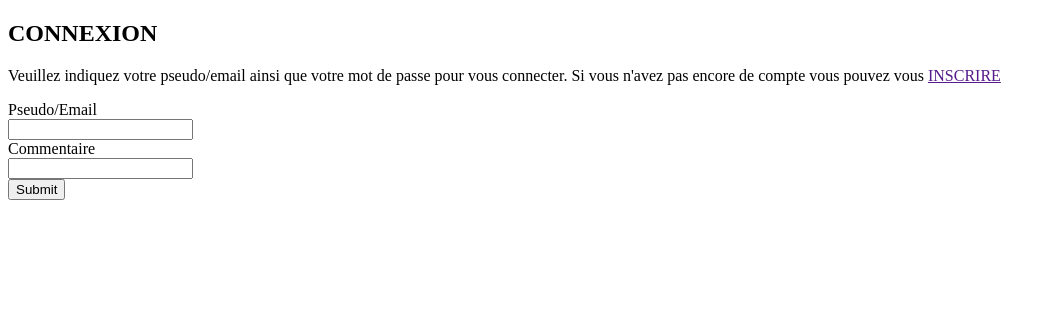
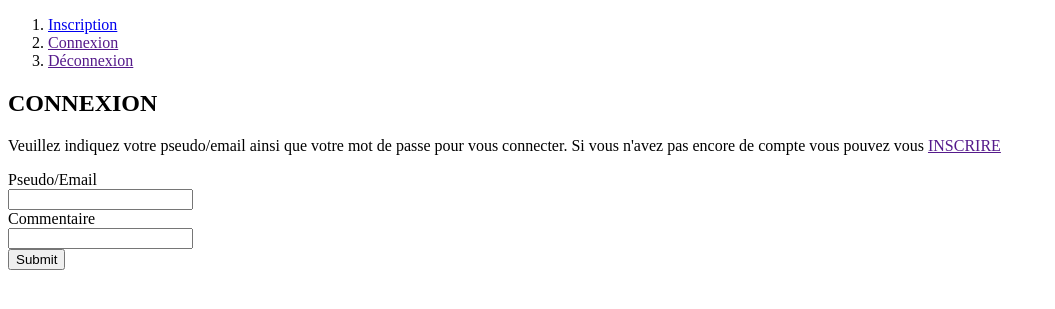
Before and after one commit to chapie26/P4_CHARREYRON_PIERRE, a PHP site: template view/frontend/connection.php in a window 1280 px wide. Shown: the top 309 px of the page, without its empty margins (0-1055 px from the left). Run offline with PHP 8.4, Linux system fonts and the light colour scheme; the template is opened without the code that fills it, so the values that code supplies are empty.

```diff
--- a/view/frontend/template.php
+++ b/view/frontend/template.php
@@ -7,6 +7,13 @@
     </head>
 
     <body>
+        <nav class="navbar">
+            <ol>
+                <li><a href="view/frontend/registrationView.php">Inscription</a></li>
+                <li><a href="">Connexion</a></li>
+                <li><a href="">Déconnexion</a></li>
+            </ol>
+        </nav>
         <?= $content ?>
     </body>
 </html>
```
Also changed, not shown: controller/frontend.php (+19 -3 lines), index.php (+1 -16 lines), model/User.php (renamed from model/Registration.php).
